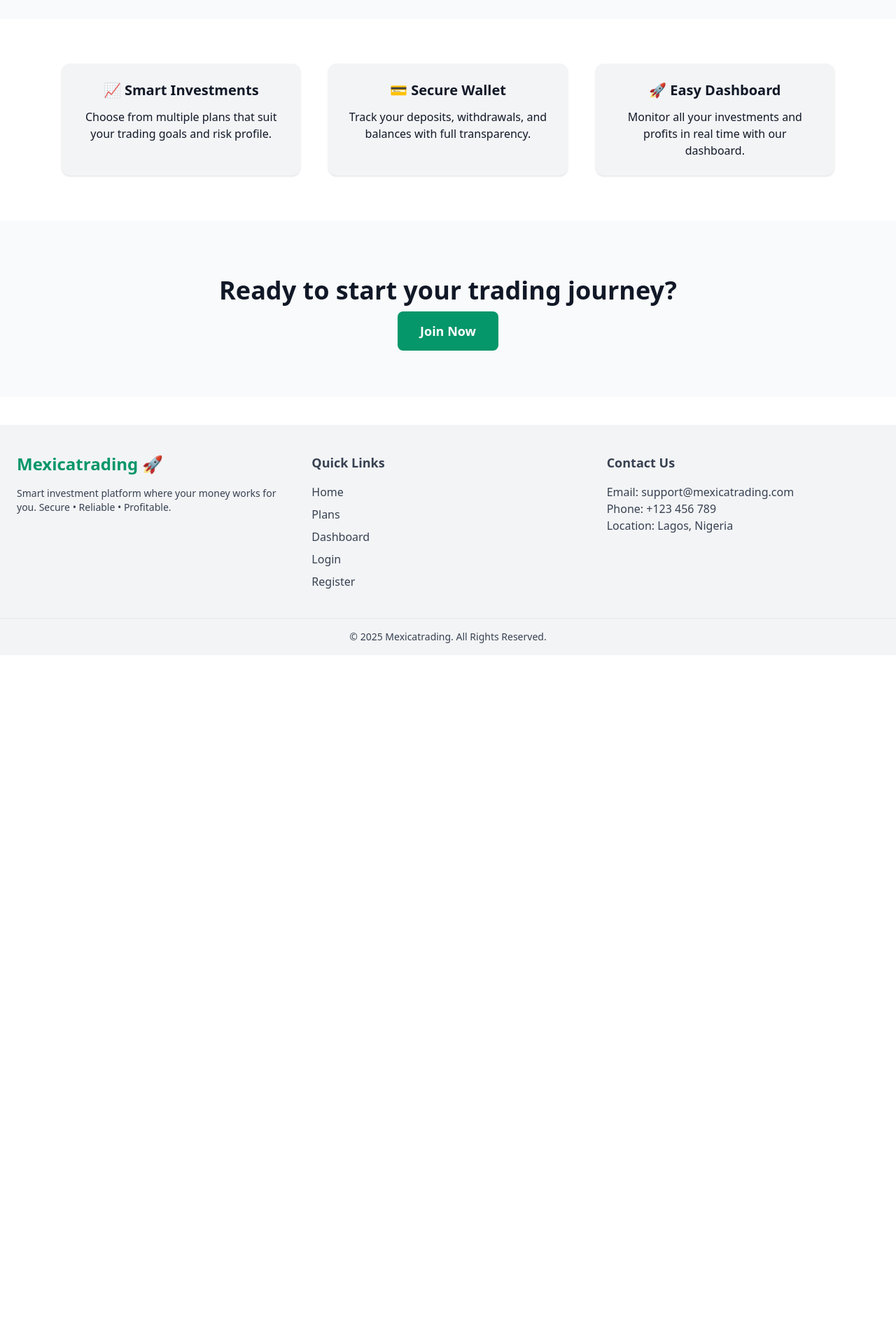
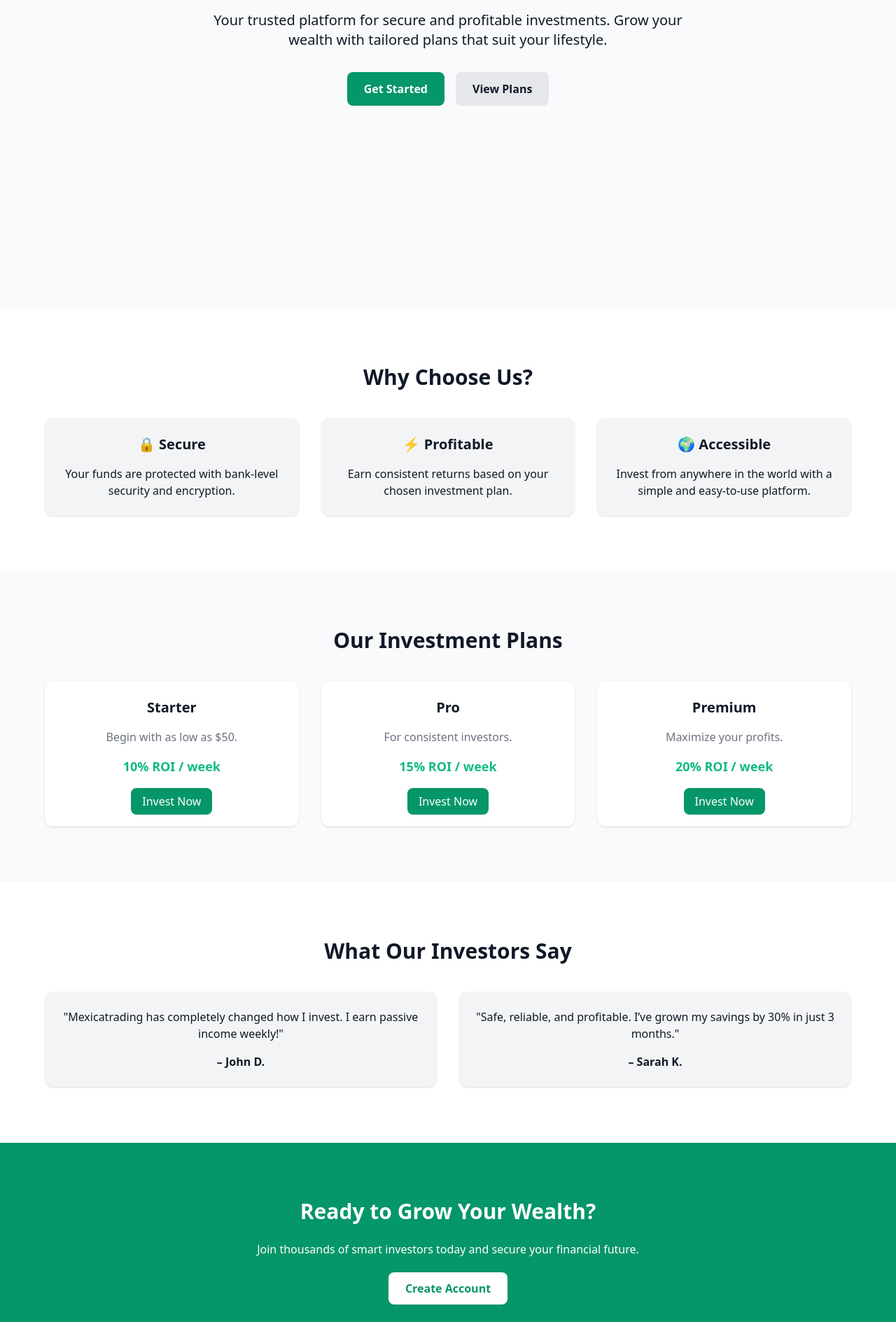
Before and after one commit to cchidiebere64-dot/Mexicatrading, a React (Vite) app: page / in a window 1280 px wide. Shown: the part 431-2320 px from the top of the page at 70% size. Before the commit the page ends 1367 px from the top, so only its background shows below. Built offline with nearby package versions, Linux system fonts and the light colour scheme.

Commit message:
Update Home.jsx

```diff
--- a/src/pages/Home.jsx
+++ b/src/pages/Home.jsx
@@ -1,59 +1,109 @@
+import { Link } from "react-router-dom";
+
 export default function Home() {
   return (
-    <div className="min-h-screen bg-gray-50 dark:bg-gray-900 text-gray-900 dark:text-white">
-      {/* Hero Section */}
-      <section className="flex flex-col items-center justify-center text-center py-20 px-6">
-        <h1 className="text-4xl md:text-6xl font-extrabold text-emerald-500">
-          Welcome to Mexicatrading 🚀
+    <div className="bg-gray-50 dark:bg-gray-900 text-gray-900 dark:text-white">
+
+      {/* HERO SECTION */}
+      <section className="min-h-screen flex flex-col items-center justify-center text-center px-6">
+        <h1 className="text-4xl md:text-6xl font-bold mb-6">
+          Invest Smart with <span className="text-emerald-500">Mexicatrading 🚀</span>
         </h1>
-        <p className="mt-6 text-lg md:text-xl max-w-2xl text-gray-600 dark:text-gray-300">
-          Invest smartly, grow your wealth, and manage your trading plans all in one place.
+        <p className="text-lg md:text-xl max-w-2xl mb-8">
+          Your trusted platform for secure and profitable investments.
+          Grow your wealth with tailored plans that suit your lifestyle.
         </p>
-        <div className="mt-8 flex gap-4">
-          <a
-            href="/register"
-            className="bg-emerald-600 text-white px-6 py-3 rounded-lg text-lg font-semibold hover:bg-emerald-700 transition"
+        <div className="flex gap-4">
+          <Link
+            to="/register"
+            className="bg-emerald-600 hover:bg-emerald-700 text-white px-6 py-3 rounded-lg font-semibold transition"
           >
             Get Started
-          </a>
-          <a
-            href="/login"
-            className="border border-emerald-600 text-emerald-600 dark:text-emerald-400 px-6 py-3 rounded-lg text-lg font-semibold hover:bg-emerald-600 hover:text-white transition"
+          </Link>
+          <Link
+            to="/plans"
+            className="bg-gray-200 dark:bg-gray-800 hover:bg-gray-300 dark:hover:bg-gray-700 text-gray-900 dark:text-white px-6 py-3 rounded-lg font-semibold transition"
           >
-            Login
-          </a>
+            View Plans
+          </Link>
         </div>
       </section>
 
-      {/* Features */}
-      <section className="py-16 bg-white dark:bg-gray-800">
-        <div className="max-w-6xl mx-auto px-6 grid md:grid-cols-3 gap-10 text-center">
-          <div className="p-6 bg-gray-100 dark:bg-gray-700 rounded-xl shadow">
-            <h3 className="text-xl font-bold mb-3">📈 Smart Investments</h3>
-            <p>Choose from multiple plans that suit your trading goals and risk profile.</p>
+      {/* FEATURES SECTION */}
+      <section className="py-20 px-6 bg-white dark:bg-gray-800 text-center">
+        <h2 className="text-3xl font-bold mb-10">Why Choose Us?</h2>
+        <div className="grid grid-cols-1 md:grid-cols-3 gap-8 max-w-6xl mx-auto">
+          <div className="p-6 bg-gray-100 dark:bg-gray-700 rounded-xl shadow hover:shadow-lg transition">
+            <h3 className="text-xl font-semibold mb-4">🔒 Secure</h3>
+            <p>Your funds are protected with bank-level security and encryption.</p>
           </div>
-          <div className="p-6 bg-gray-100 dark:bg-gray-700 rounded-xl shadow">
-            <h3 className="text-xl font-bold mb-3">💳 Secure Wallet</h3>
-            <p>Track your deposits, withdrawals, and balances with full transparency.</p>
+          <div className="p-6 bg-gray-100 dark:bg-gray-700 rounded-xl shadow hover:shadow-lg transition">
+            <h3 className="text-xl font-semibold mb-4">⚡ Profitable</h3>
+            <p>Earn consistent returns based on your chosen investment plan.</p>
           </div>
-          <div className="p-6 bg-gray-100 dark:bg-gray-700 rounded-xl shadow">
-            <h3 className="text-xl font-bold mb-3">🚀 Easy Dashboard</h3>
-            <p>Monitor all your investments and profits in real time with our dashboard.</p>
+          <div className="p-6 bg-gray-100 dark:bg-gray-700 rounded-xl shadow hover:shadow-lg transition">
+            <h3 className="text-xl font-semibold mb-4">🌍 Accessible</h3>
+            <p>Invest from anywhere in the world with a simple and easy-to-use platform.</p>
           </div>
         </div>
       </section>
 
-      {/* Call to Action */}
-      <section className="py-20 text-center">
-        <h2 className="text-3xl md:text-4xl font-bold mb-6">
-          Ready to start your trading journey?
-        </h2>
-        <a
-          href="/register"
-          className="bg-emerald-600 text-white px-8 py-4 rounded-lg text-lg font-semibold hover:bg-emerald-700 transition"
+      {/* PLANS SECTION */}
+      <section className="py-20 px-6 text-center bg-gray-50 dark:bg-gray-900">
+        <h2 className="text-3xl font-bold mb-10">Our Investment Plans</h2>
+        <div className="grid grid-cols-1 md:grid-cols-3 gap-8 max-w-6xl mx-auto">
+          <div className="p-6 bg-white dark:bg-gray-800 rounded-xl shadow hover:shadow-lg transition">
+            <h3 className="text-xl font-semibold mb-4">Starter</h3>
+            <p className="text-gray-500 dark:text-gray-400 mb-4">Begin with as low as $50.</p>
+            <p className="font-bold text-emerald-500 text-lg mb-6">10% ROI / week</p>
+            <Link to="/register" className="bg-emerald-600 hover:bg-emerald-700 text-white px-4 py-2 rounded-lg">
+              Invest Now
+            </Link>
+          </div>
+          <div className="p-6 bg-white dark:bg-gray-800 rounded-xl shadow hover:shadow-lg transition">
+            <h3 className="text-xl font-semibold mb-4">Pro</h3>
+            <p className="text-gray-500 dark:text-gray-400 mb-4">For consistent investors.</p>
+            <p className="font-bold text-emerald-500 text-lg mb-6">15% ROI / week</p>
+            <Link to="/register" className="bg-emerald-600 hover:bg-emerald-700 text-white px-4 py-2 rounded-lg">
+              Invest Now
+            </Link>
+          </div>
+          <div className="p-6 bg-white dark:bg-gray-800 rounded-xl shadow hover:shadow-lg transition">
+            <h3 className="text-xl font-semibold mb-4">Premium</h3>
+            <p className="text-gray-500 dark:text-gray-400 mb-4">Maximize your profits.</p>
+            <p className="font-bold text-emerald-500 text-lg mb-6">20% ROI / week</p>
+            <Link to="/register" className="bg-emerald-600 hover:bg-emerald-700 text-white px-4 py-2 rounded-lg">
+              Invest Now
+            </Link>
+          </div>
+        </div>
+      </section>
+
+      {/* TESTIMONIALS SECTION */}
+      <section className="py-20 px-6 bg-white dark:bg-gray-800 text-center">
+        <h2 className="text-3xl font-bold mb-10">What Our Investors Say</h2>
+        <div className="grid grid-cols-1 md:grid-cols-2 gap-8 max-w-6xl mx-auto">
+          <div className="p-6 bg-gray-100 dark:bg-gray-700 rounded-xl shadow">
+            <p>"Mexicatrading has completely changed how I invest. I earn passive income weekly!"</p>
+            <h4 className="mt-4 font-semibold">– John D.</h4>
+          </div>
+          <div className="p-6 bg-gray-100 dark:bg-gray-700 rounded-xl shadow">
+            <p>"Safe, reliable, and profitable. I’ve grown my savings by 30% in just 3 months."</p>
+            <h4 className="mt-4 font-semibold">– Sarah K.</h4>
+          </div>
+        </div>
+      </section>
+
+      {/* CALL TO ACTION */}
+      <section className="py-20 px-6 text-center bg-emerald-600 text-white">
+        <h2 className="text-3xl font-bold mb-6">Ready to Grow Your Wealth?</h2>
+        <p className="mb-8">Join thousands of smart investors today and secure your financial future.</p>
+        <Link
+          to="/register"
+          className="bg-white text-emerald-600 font-semibold px-6 py-3 rounded-lg hover:bg-gray-200 transition"
         >
-          Join Now
-        </a>
+          Create Account
+        </Link>
       </section>
     </div>
   );
```
